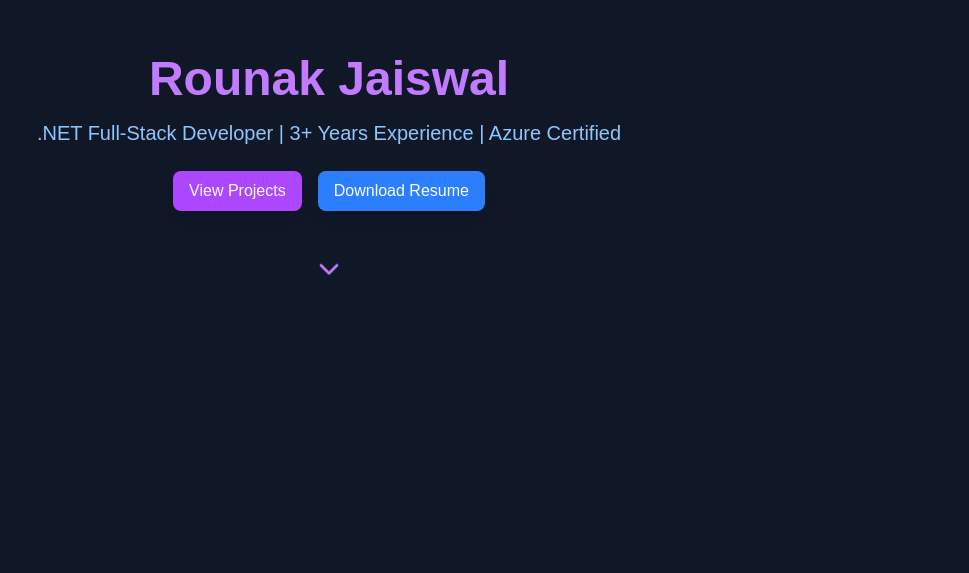
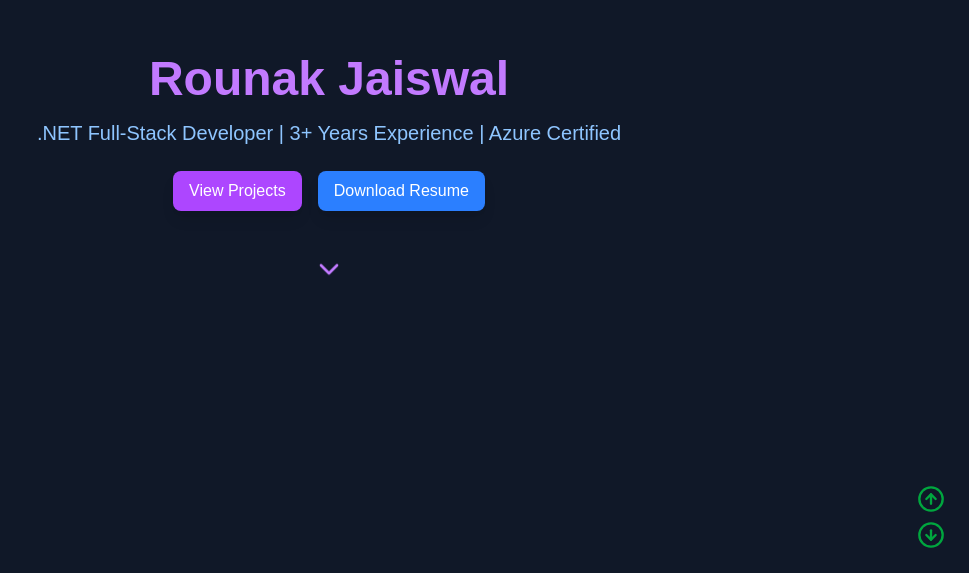
Before and after one commit to Rounakj29/rj-portfolio-react, a React (Vite) app: page / in a window 1280 px wide. Shown: the part 227-800 px from the top of the page, without its empty margins (311-1280 px from the left). Built offline with nearby package versions, Linux system fonts and the light colour scheme.

Commit message:
Add accessibility features to App component; implement high contrast, large font, and zoom options

```diff
--- a/src/App.jsx
+++ b/src/App.jsx
@@ -4,7 +4,7 @@
 import { motion } from "framer-motion";
 import { useState } from "react";
 import { FaLinkedin, FaEnvelope, FaGithub } from "react-icons/fa";
-import { ChevronDown } from "lucide-react";
+import { ChevronDown, CircleArrowDown, CircleArrowDownIcon, CircleArrowUpIcon,Info, ZoomOut, ZoomIn } from "lucide-react";
 
 // const App = () => {
 
@@ -12,6 +12,9 @@
 
 export default function App() {
   const [message, setMessage] = useState("");
+  const [highContrast, setHighContrast] = useState(false);
+  const [largeFont, setLargeFont] = useState(false);
+  const [zoom, setZoom] = useState(1);
 
   const projects = [
     {
@@ -150,7 +153,88 @@
   };
 
   return (
-    <div className="bg-gray-900 text-white font-mono scroll-smooth break-words">
+    <div
+        style={{ zoom: zoom }}
+        className={`bg-gray-900 text-white font-mono scroll-smooth break-words ${
+        highContrast ? "bg-black text-yellow-300" : ""
+      } ${largeFont ? "text-lg" : ""}`}>
+        <div
+        className="fixed bottom-6 right-6 z-50"
+        aria-label="Scroll Options">
+          <div className="flex flex-col items-center gap-2">
+            <CircleArrowUpIcon className="text-green-600" size={28} onClick={() => window.scrollTo({ top: 0, behavior: "smooth" })}
+              aria-label="Scroll to Top"/>
+
+            <CircleArrowDownIcon className="text-green-600" size={28}  onClick={() =>
+                window.scrollTo({ top: document.body.scrollHeight, behavior: "smooth" })
+              }
+              aria-label="Scroll to Bottom" />
+          </div>
+        </div>
+       {/* Accessibility Button */}
+      <div
+        className="fixed bottom-6 left-6 z-50"
+        aria-label="Accessibility Options"
+        hidden
+      >
+        <button
+          className="bg-green-600 text-white rounded-full p-3 shadow-lg focus:outline-none focus:ring-2 focus:ring-yellow-400"
+          onClick={() => {
+            const menu = document.getElementById("accessibility-menu");
+            menu.hidden = !menu.hidden;
+          }}
+        >
+          <span aria-hidden="true" role="img"><Info/></span>
+        </button>
+        <div
+          id="accessibility-menu"
+          hidden
+          className="mt-2 bg-gray-800 rounded-lg shadow-lg p-4 w-64"
+        >
+          <div className="mb-2 font-bold text-yellow-300">Accessibility</div>
+          <label className="flex items-center gap-2 mb-2" hidden>
+            <input
+              type="checkbox"
+              checked={highContrast}
+              onChange={() => setHighContrast((v) => !v)}
+              aria-checked={highContrast}
+            />
+            High Contrast
+          </label>
+          <label className="flex items-center gap-2 mb-2">
+            <input
+              type="checkbox"
+              checked={largeFont}
+              onChange={() => setLargeFont((v) => !v)}
+              aria-checked={largeFont}
+            />
+            Large Font
+          </label>
+          <div>
+
+          </div>
+          <div className="flex items-center gap-2 mb-2">
+ <ZoomIn className="text-purple-400"  onClick={() => setZoom((z) => Math.min(z + 0.1, 2))}
+              aria-label="Zoom In"/>
+
+
+
+            <span className="text-gray-300"> <button
+              className="bg-gray-700 text-white px-2 py-1 rounded"
+              onClick={() => setZoom(1)}
+              aria-label="Reset Zoom"
+            >
+              Reset Zoom
+            </button></span>
+           <ZoomOut className="text-purple-400"  onClick={() => setZoom((z) => Math.max(z - 0.1, 0.5))}
+              aria-label="Zoom Out"/>
+
+          </div>
+
+        </div>
+      </div>
+
+
       {/* Hero */}
       <section className="h-screen flex flex-col items-center justify-center text-center px-6">
         <motion.h1
```
